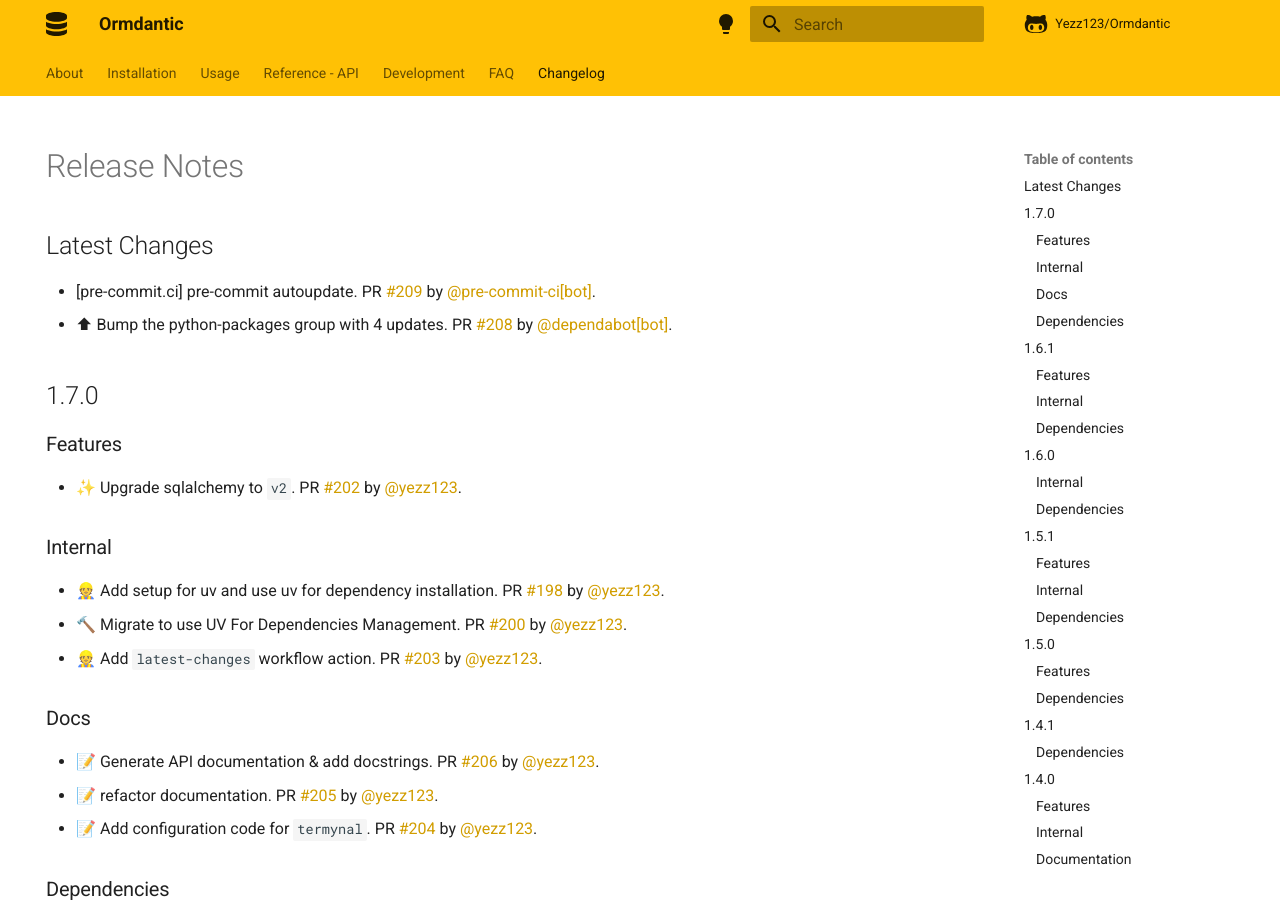
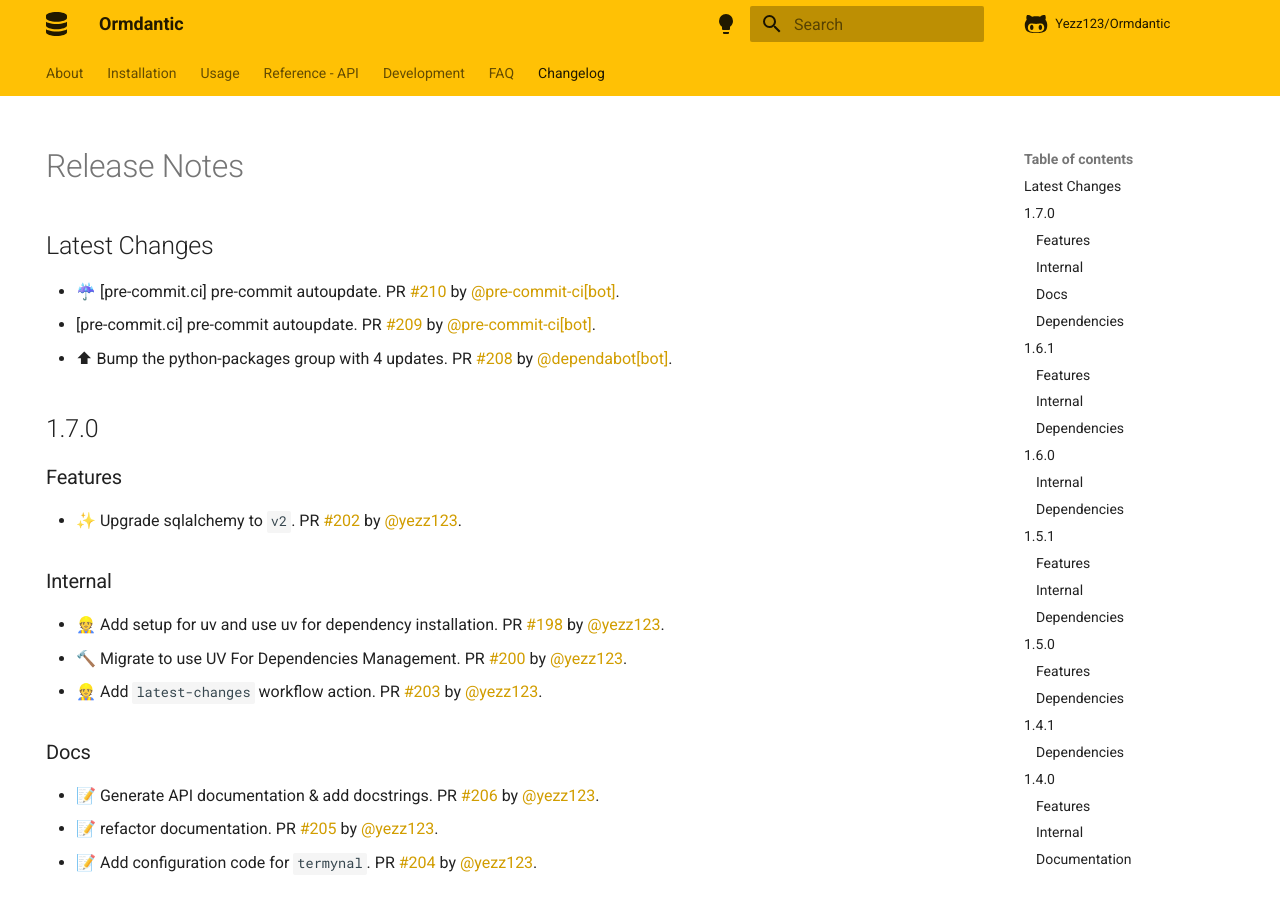
Before and after one commit to yezz123/ormdantic, an MkDocs documentation site: the page built from docs/release.md, in a window 1280 px wide and 900 px high. Built offline with MkDocs 1.6.1 and Material for MkDocs 9.7.7, drawn with Linux system fonts in a browser that asks for light colours; comment, search, counter and statistics services are not loaded.

Commit message:
📝 Update release notes

```diff
--- a/docs/release.md
+++ b/docs/release.md
@@ -7,6 +7,7 @@ hide:
 
 ## Latest Changes
 
+* ☔ [pre-commit.ci] pre-commit autoupdate. PR [#210](https://github.com/yezz123/ormdantic/pull/210) by [@pre-commit-ci[bot]](https://github.com/apps/pre-commit-ci).
 * [pre-commit.ci] pre-commit autoupdate. PR [#209](https://github.com/yezz123/ormdantic/pull/209) by [@pre-commit-ci[bot]](https://github.com/apps/pre-commit-ci).
 * ⬆ Bump the python-packages group with 4 updates. PR [#208](https://github.com/yezz123/ormdantic/pull/208) by [@dependabot[bot]](https://github.com/apps/dependabot).
 
```
